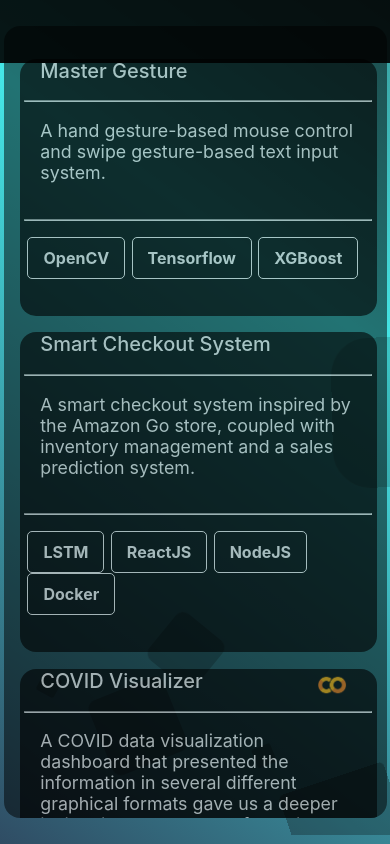
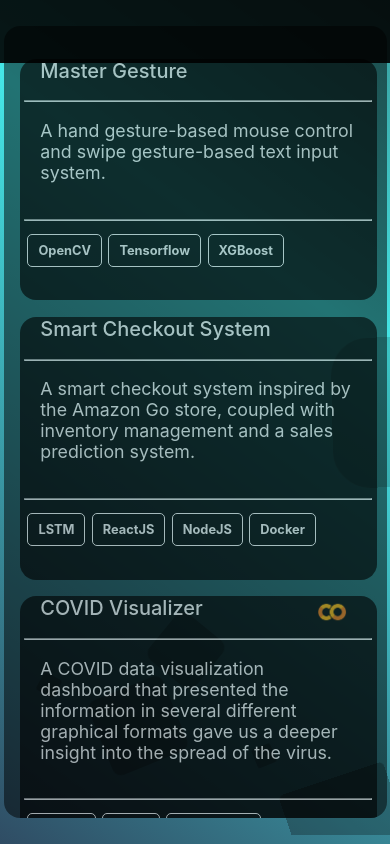
Before and after one commit to MeMihir/portfolio, a React (Create React App) app: page /projects in a window 390 px wide. Built offline with nearby package versions, Linux system fonts and the light colour scheme; some icons are missing.

Commit message:
fix mobile view

```diff
--- a/src/pages/Experience/ExperienceCard.scss
+++ b/src/pages/Experience/ExperienceCard.scss
@@ -41,7 +41,7 @@
     // max-height: 0rem;
     transition: max-height 0.5s ease-out;
     overflow: hidden;
-    padding: 0 1rem;
+    padding: 0 2rem;
   }
 
   .tools {
@@ -79,6 +79,7 @@
 @media screen and (max-width:414px) {
   .InternshipCard {
     .header {
+      margin-top: 1rem;
       font-size: 1.5rem;
     }
     .desg {
@@ -87,7 +88,12 @@
     }
 
     .tools {
+      font-size: 0.8rem;
       padding: 0;
+
+      li {
+        padding: 8px 10px;
+      }
     }
   }
 }
--- a/src/pages/aboutMe/aboutMe.scss
+++ b/src/pages/aboutMe/aboutMe.scss
@@ -108,6 +108,7 @@
       "bio bio bio bio"
       "bio bio bio bio"
       "bio bio bio bio"
+      "bio bio bio bio"
       "links links links links"
       "skill skill skill skill"
       "skill skill skill skill"
--- a/src/pages/projects/projectCard.scss
+++ b/src/pages/projects/projectCard.scss
@@ -87,7 +87,12 @@
     }
 
     .tools {
+      font-size: 0.8rem;
       padding: 0;
+
+      li {
+        padding: 8px 10px;
+      }
     }
   }
 }
```
